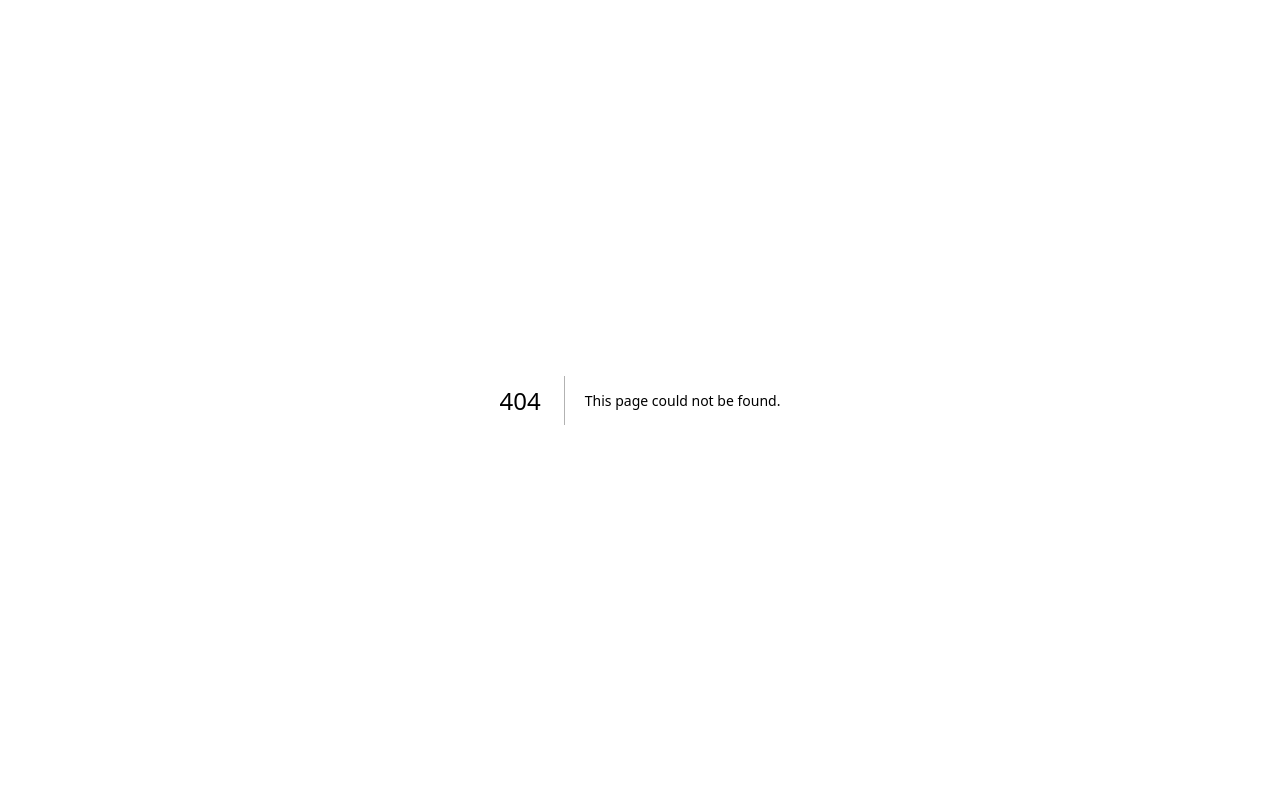
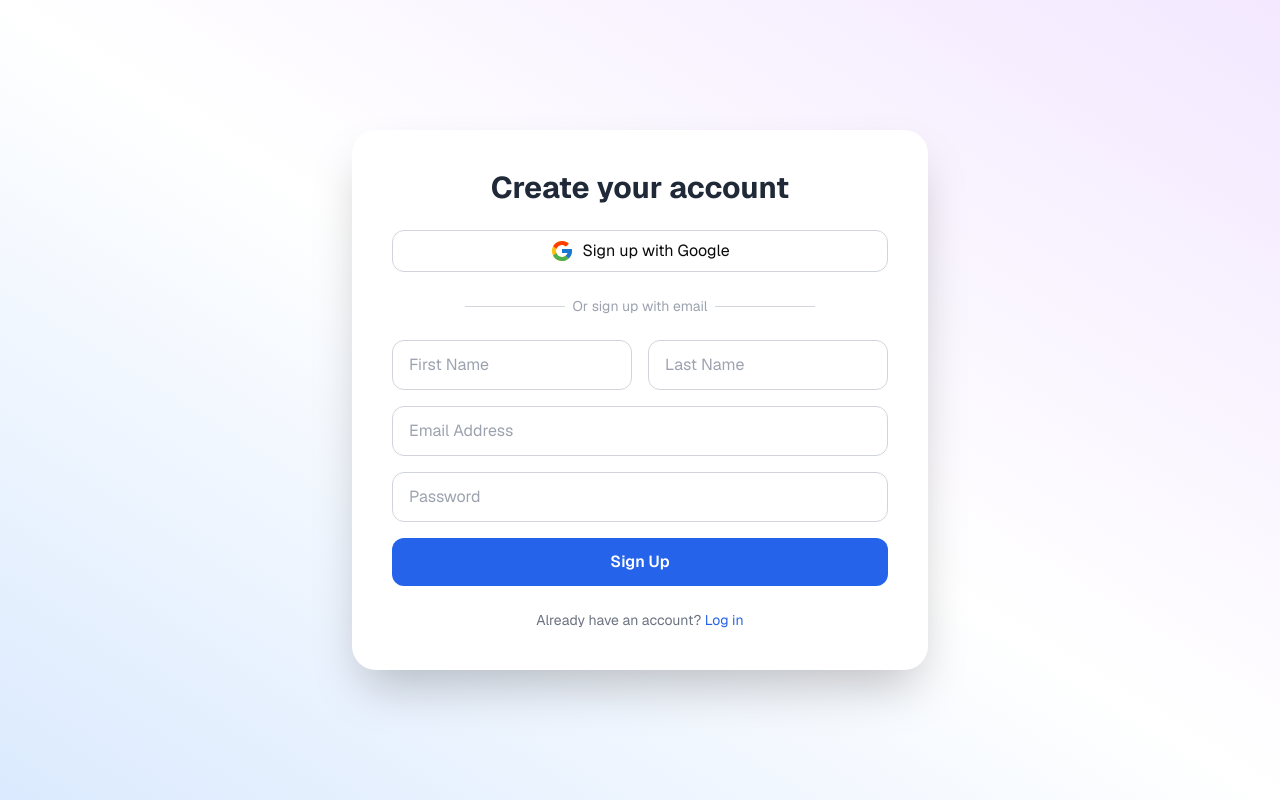
Before and after one commit to Mayank-1200/Resume_builder_website, a Next.js app: page /signup in a window 1280 px wide. Before the commit this address had no page. Built offline with nearby package versions, Linux system fonts and the light colour scheme.

Commit message:
login and signup page design

```diff
--- a/app/layout.tsx
+++ b/app/layout.tsx
@@ -4,9 +4,9 @@ import { GeistMono } from 'geist/font/mono'
 import './globals.css'
 
 export const metadata: Metadata = {
-  title: 'v0 App',
-  description: 'Created with v0',
-  generator: 'v0.dev',
+  title: 'Resume Builder',
+  description: 'Created with vibe coding',
+  generator: 'N/A',
 }
 
 export default function RootLayout({
--- /dev/null
+++ b/app/login/page.tsx
@@ -0,0 +1,85 @@
+'use client';
+
+import { useState } from 'react';
+import { FcGoogle } from 'react-icons/fc';
+import { useRouter } from 'next/navigation';
+
+export default function LoginPage() {
+  const router = useRouter();
+
+  const [form, setForm] = useState({
+    email: '',
+    password: '',
+  });
+
+  const handleChange = (e: React.ChangeEvent<HTMLInputElement>) => {
+    setForm({ ...form, [e.target.name]: e.target.value });
+  };
+
+  const handleLogin = (e: React.FormEvent) => {
+    e.preventDefault();
+    console.log('Login Data:', form);
+    // Handle email login logic here
+  };
+
+  const handleGoogleLogin = () => {
+    console.log('Google Login Triggered');
+    // Handle Google OAuth login here
+  };
+
+  return (
+    <div className="min-h-screen bg-gradient-to-tr from-blue-100 via-white to-purple-100 flex items-center justify-center px-4">
+      <div className="w-full max-w-xl bg-white shadow-2xl rounded-3xl p-10 space-y-6">
+        <h1 className="text-3xl font-bold text-center text-gray-800">Welcome back</h1>
+
+        <button
+          onClick={handleGoogleLogin}
+          className="w-full flex items-center justify-center border border-gray-300 py-2 rounded-xl hover:bg-gray-100 transition"
+        >
+          <FcGoogle className="text-2xl mr-2" />
+          Continue with Google
+        </button>
+
+        <div className="flex items-center justify-center text-gray-400">
+          <span className="h-px w-1/5 bg-gray-300" />
+          <span className="mx-2 text-sm">Or login with email</span>
+          <span className="h-px w-1/5 bg-gray-300" />
+        </div>
+
+        <form onSubmit={handleLogin} className="space-y-4">
+          <input
+            type="email"
+            name="email"
+            placeholder="Email Address"
+            value={form.email}
+            onChange={handleChange}
+            className="w-full px-4 py-3 border border-gray-300 rounded-xl focus:outline-none focus:ring-2 focus:ring-blue-500"
+            required
+          />
+          <input
+            type="password"
+            name="password"
+            placeholder="Password"
+            value={form.password}
+            onChange={handleChange}
+            className="w-full px-4 py-3 border border-gray-300 rounded-xl focus:outline-none focus:ring-2 focus:ring-blue-500"
+            required
+          />
+          <button
+            type="submit"
+            className="w-full bg-blue-600 text-white font-semibold py-3 rounded-xl hover:bg-blue-700 transition"
+          >
+            Log In
+          </button>
+        </form>
+
+        <p className="text-center text-gray-500 text-sm">
+          Don’t have an account?{' '}
+          <a href="/signup" className="text-blue-600 hover:underline">
+            Sign up
+          </a>
+        </p>
+      </div>
+    </div>
+  );
+}
--- a/app/page.tsx
+++ b/app/page.tsx
@@ -5,6 +5,7 @@ import { motion, useScroll, useTransform, AnimatePresence } from "framer-motion"
 import { Button } from "@/components/ui/button"
 import { Card, CardContent } from "@/components/ui/card"
 import { Badge } from "@/components/ui/badge"
+import Link from "next/link";
 import {
   ArrowRight,
   CheckCircle,
@@ -566,12 +567,16 @@ export default function LandingPage() {
             </div>
 
             <div className="flex items-center space-x-4">
+              <Link href="/login">
                 <Button variant="ghost" className="hover:text-[rgb(0,135,158)]">
                   Login
                 </Button>
+              </Link>
+              <Link href="/signup">
                 <Button className="bg-gradient-to-r from-[rgb(0,48,146)] to-[rgb(0,135,158)] hover:from-[rgb(0,135,158)] hover:to-[rgb(255,171,91)]">
                   Sign Up
                 </Button>
+              </Link>
             </div>
           </nav>
         </div>
@@ -894,7 +899,7 @@ export default function LandingPage() {
           </div>
 
           <div className="border-t border-[rgb(0,135,158)] mt-12 pt-8 text-center text-[rgb(255,171,91)]">
-            <p>&copy; 2024 ResumeBuilder. All rights reserved.</p>
+            <p>&copy; 2025 ResumeBuilder. All rights reserved.</p>
           </div>
         </div>
       </footer>
--- /dev/null
+++ b/app/signup/page.tsx
@@ -0,0 +1,104 @@
+'use client';
+
+import { useState } from 'react';
+import { FcGoogle } from 'react-icons/fc';
+
+export default function SignUpPage() {
+  const [form, setForm] = useState({
+    firstName: '',
+    lastName: '',
+    email: '',
+    password: '',
+  });
+
+  const handleChange = (e: React.ChangeEvent<HTMLInputElement>) => {
+    setForm({ ...form, [e.target.name]: e.target.value });
+  };
+
+  const handleEmailSignup = (e: React.FormEvent) => {
+    e.preventDefault();
+    console.log('Email Signup Data:', form);
+    // Handle email signup logic here
+  };
+
+  const handleGoogleSignup = () => {
+    console.log('Google Signup Triggered');
+    // Handle Google OAuth here
+  };
+
+  return (
+    <div className="min-h-screen bg-gradient-to-tr from-blue-100 via-white to-purple-100 flex items-center justify-center px-4">
+      <div className="w-full max-w-xl bg-white shadow-2xl rounded-3xl p-10 space-y-6">
+        <h1 className="text-3xl font-bold text-center text-gray-800">Create your account</h1>
+
+        <button
+          onClick={handleGoogleSignup}
+          className="w-full flex items-center justify-center border border-gray-300 py-2 rounded-xl hover:bg-gray-100 transition"
+        >
+          <FcGoogle className="text-2xl mr-2" />
+          Sign up with Google
+        </button>
+
+        <div className="flex items-center justify-center text-gray-400">
+          <span className="h-px w-1/5 bg-gray-300" />
+          <span className="mx-2 text-sm">Or sign up with email</span>
+          <span className="h-px w-1/5 bg-gray-300" />
+        </div>
+
+        <form onSubmit={handleEmailSignup} className="space-y-4">
+          <div className="grid grid-cols-1 md:grid-cols-2 gap-4">
+            <input
+              type="text"
+              name="firstName"
+              placeholder="First Name"
+              value={form.firstName}
+              onChange={handleChange}
+              className="px-4 py-3 border border-gray-300 rounded-xl focus:outline-none focus:ring-2 focus:ring-blue-500"
+              required
+            />
+            <input
+              type="text"
+              name="lastName"
+              placeholder="Last Name"
+              value={form.lastName}
+              onChange={handleChange}
+              className="px-4 py-3 border border-gray-300 rounded-xl focus:outline-none focus:ring-2 focus:ring-blue-500"
+              required
+            />
+          </div>
+          <input
+            type="email"
+            name="email"
+            placeholder="Email Address"
+            value={form.email}
+            onChange={handleChange}
+            className="w-full px-4 py-3 border border-gray-300 rounded-xl focus:outline-none focus:ring-2 focus:ring-blue-500"
+            required
+          />
+          <input
+            type="password"
+            name="password"
+            placeholder="Password"
+            value={form.password}
+            onChange={handleChange}
+            className="w-full px-4 py-3 border border-gray-300 rounded-xl focus:outline-none focus:ring-2 focus:ring-blue-500"
+            required
+          />
+          <button
+            type="submit"
+            className="w-full bg-blue-600 text-white font-semibold py-3 rounded-xl hover:bg-blue-700 transition"
+          >
+            Sign Up
+          </button>
+        </form>
+
+        <p className="text-center text-gray-500 text-sm">
+          Already have an account?{' '}
+          <a href="/login" className="text-blue-600 hover:underline">
+            Log in
+          </a>
+        </p>
+      </div>
+    </div>
+  );
+}
--- a/package.json
+++ b/package.json
@@ -49,11 +49,13 @@
     "input-otp": "1.4.1",
     "lucide-react": "^0.454.0",
     "next": "14.2.16",
+    "next-auth": "^4.24.11",
     "next-themes": "^0.4.4",
     "react": "^18",
     "react-day-picker": "9.8.0",
     "react-dom": "^18",
     "react-hook-form": "^7.54.1",
+    "react-icons": "^5.5.0",
     "react-resizable-panels": "^2.1.7",
     "recharts": "2.15.0",
     "sonner": "^1.7.1",
@@ -63,6 +65,7 @@
     "zod": "^3.24.1"
   },
   "devDependencies": {
+    "@types/next-auth": "^3.15.0",
     "@types/node": "^22",
     "@types/react": "^18",
     "@types/react-dom": "^18",
```
Also changed, not shown: 1 other file (tests, documents, lock files or other folders). Lines whose indentation alone changed are shown as unchanged.
